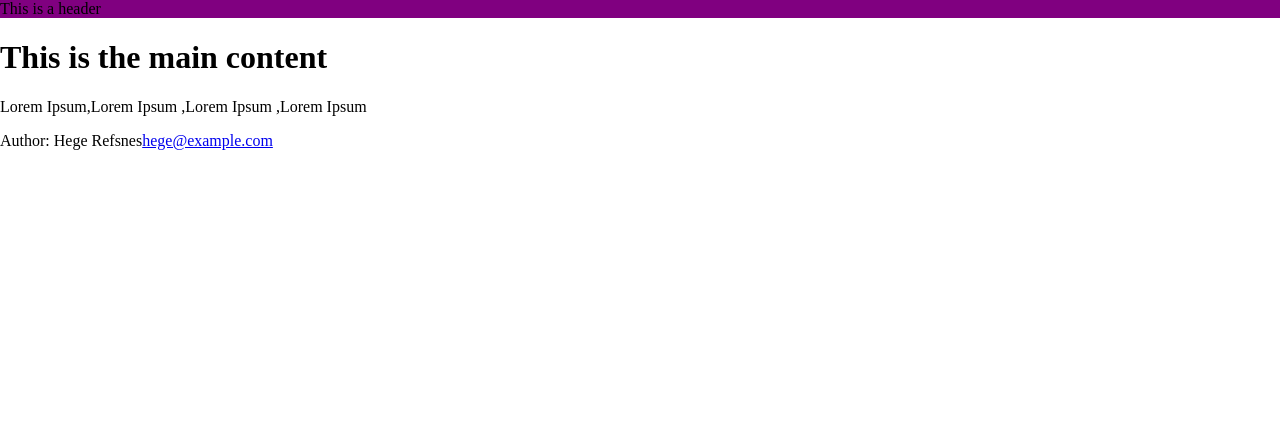
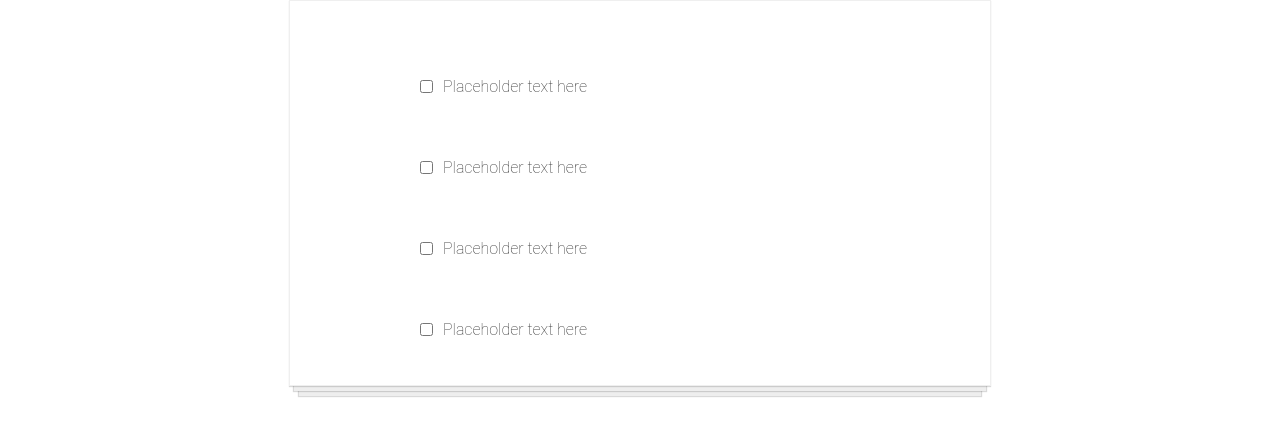
Before and after one commit to Luijom98/ReactJS_Course, a React (Create React App) app: page / in a window 1280 px wide. Shown: the top 436 px of the page. Built offline with nearby package versions, Linux system fonts and the light colour scheme.

Commit message:
Todo app style

```diff
--- a/components/Footer.js
+++ /dev/null
@@ -1,14 +0,0 @@
-function Footer() {
-  return (
-    <div>
-      <footer>
-        <p>
-          Author: Hege Refsnes
-          <a href="mailto:hege@example.com">hege@example.com</a>
-        </p>
-      </footer>
-    </div>
-  );
-}
-
-export default Footer;
--- a/components/Header.js
+++ /dev/null
@@ -1,11 +0,0 @@
-import React from "react";
-
-function Header() {
-  return (
-    <div>
-      <header className="navbar">This is a header</header>
-    </div>
-  );
-}
-
-export default Header;
--- a/components/MainContent.js
+++ /dev/null
@@ -1,10 +0,0 @@
-function MainContent() {
-  return (
-    <div>
-      <h1>This is the main content</h1>
-      <p>Lorem Ipsum,Lorem Ipsum ,Lorem Ipsum ,Lorem Ipsum </p>
-    </div>
-  );
-}
-
-export default MainContent;
--- /dev/null
+++ b/components/TodoItem.js
@@ -0,0 +1,10 @@
+function TodoItem() {
+  return (
+    <div className="todo-item">
+      <input type="checkbox" />
+      <p>Placeholder text here</p>
+    </div>
+  );
+}
+
+export default TodoItem;
--- a/src/App.js
+++ b/src/App.js
@@ -1,19 +1,13 @@
 import React from "react";
+import TodoItem from "../components/TodoItem";
 
 function App() {
   return (
-    <div>
-      <input type="checkbox" />
-      <p>Placeholder text here</p>
-
-      <input type="checkbox" />
-      <p>Placeholder text here</p>
-
-      <input type="checkbox" />
-      <p>Placeholder text here</p>
-
-      <input type="checkbox" />
-      <p>Placeholder text here</p>
+    <div className="todo-list">
+      <TodoItem />
+      <TodoItem />
+      <TodoItem />
+      <TodoItem />
     </div>
   );
 }
--- a/src/FullComponent.js
+++ /dev/null
@@ -1,16 +0,0 @@
-import React from "react";
-import MainContent from "../components/MainContent";
-import Footer from "/components/Footer";
-import Header from "/components/Header";
-
-function FullComponent() {
-  return (
-    <div>
-      <Header />
-      <MainContent />
-      <Footer />
-    </div>
-  );
-}
-
-export default FullComponent;
--- a/src/index.js
+++ b/src/index.js
@@ -1,7 +1,6 @@
 import React from "react";
 import ReactDOM from "react-dom";
 import App from "./App";
-import FullComponent from "./FullComponent";
 import "./styles.css";
 
-ReactDOM.render(<FullComponent />, document.getElementById("root"));
+ReactDOM.render(<App />, document.getElementById("root"));
--- a/src/styles.css
+++ b/src/styles.css
@@ -5,3 +5,33 @@
 .navbar {
   background-color: purple;
 }
+
+.todo-list {
+  background-color: white;
+  margin: auto;
+  width: 50%;
+  display: flex;
+  flex-direction: column;
+  align-items: center;
+  border: 1px solid #efefef;
+  box-shadow: 0 1px 1px rgba(0, 0, 0, 0.15), 0 10px 0 -5px #eee,
+    0 10px 1px -4px rgba(0, 0, 0, 0.15), 0 20px 0 -10px #eee,
+    0 20px 1px -9px rgba(0, 0, 0, 0.15);
+  padding: 30px;
+}
+
+.todo-item {
+  display: flex;
+  justify-content: flex-start;
+  align-items: center;
+  padding: 30px 20px 0;
+  width: 70%;
+  font-family: Roboto, sans-serif;
+  font-weight: 100;
+  font-size: 15;
+  color: #333333;
+}
+
+input[type="checkbox"] {
+  margin-right: 10px;
+}
```
Also changed, not shown: components/MyInfo.js (deleted, +0 -15 lines), components/NavBar.js (deleted, +0 -12 lines).
